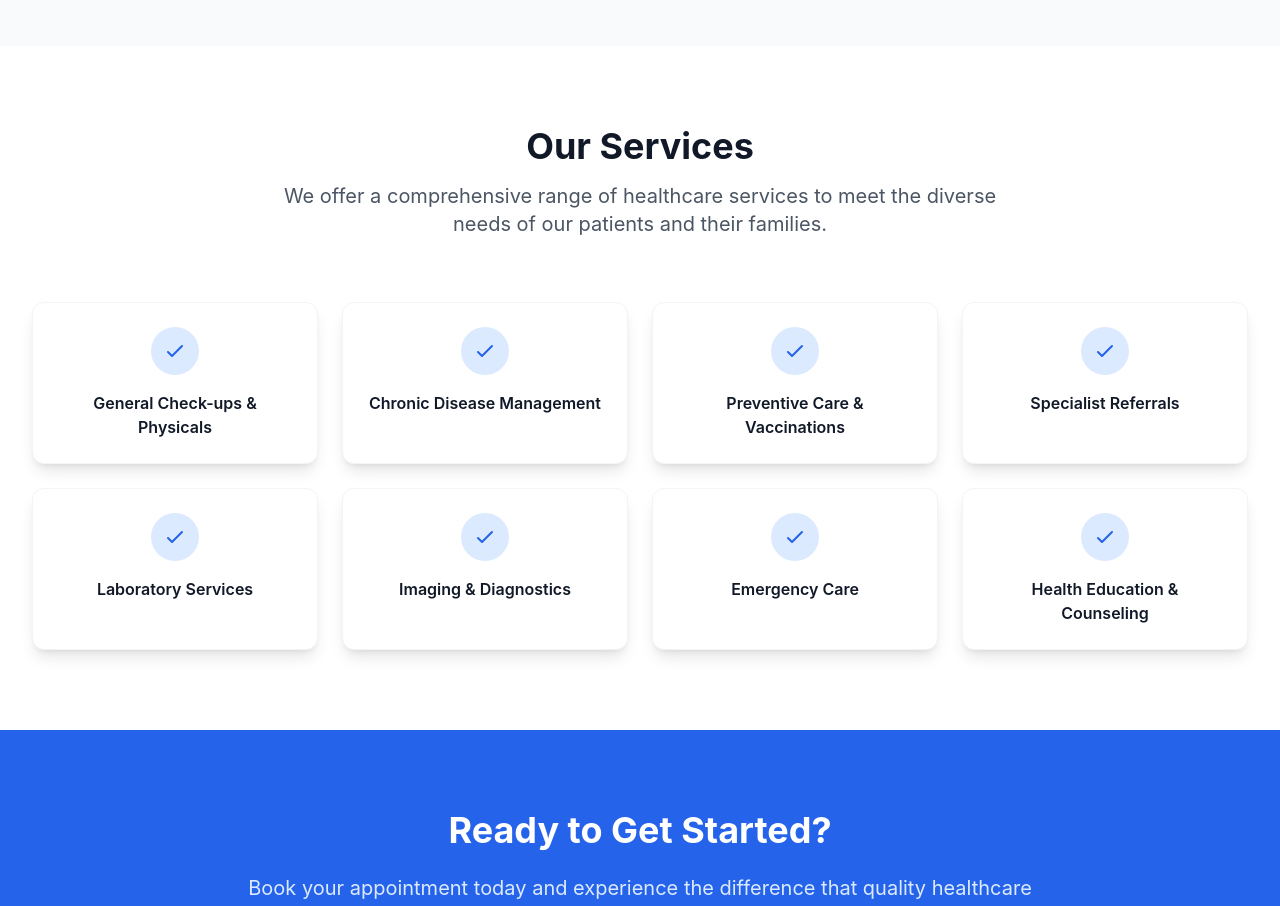
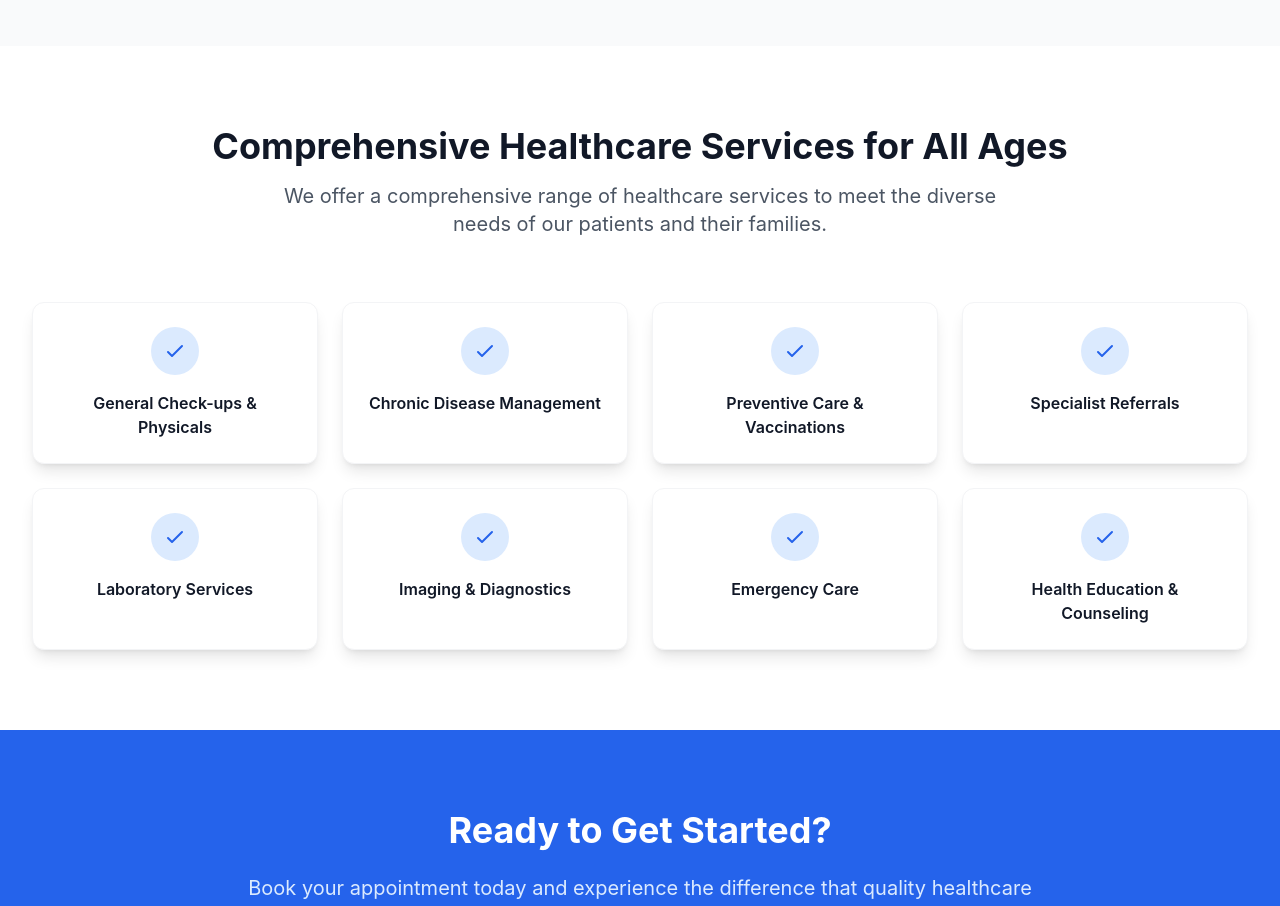
Before and after one commit to DaniyalAlam002/reacttrackingbooking, a React (Vite) app: page /about in a window 1280 px wide. Shown: the part 2020-2926 px from the top of the page. Built offline with nearby package versions, Linux system fonts and the light colour scheme.

Commit message:
ai-optimize: heading — Comprehensive Healthcare Services for Al

```diff
--- a/src/pages/About.jsx
+++ b/src/pages/About.jsx
@@ -188,7 +188,7 @@ const About = () => {
         <div className="max-w-7xl mx-auto px-4 sm:px-6 lg:px-8">
           <div className="text-center mb-16">
             <h2 className="text-3xl md:text-4xl font-bold text-gray-900 mb-4">
-              Our Services
+              Comprehensive Healthcare Services for All Ages
             </h2>
             <p className="text-xl text-gray-600 max-w-3xl mx-auto">
               We offer a comprehensive range of healthcare services to meet the diverse needs
```
